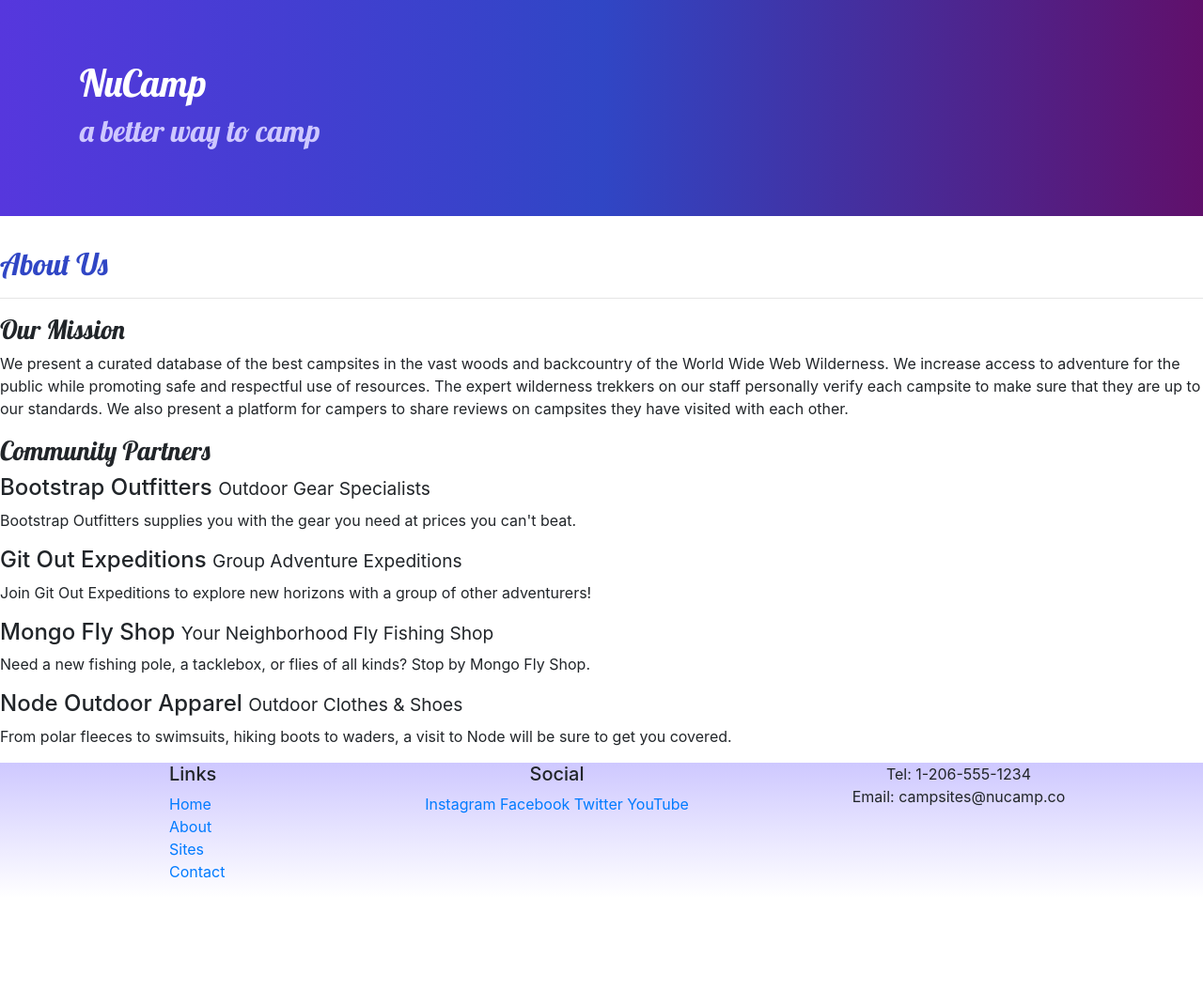
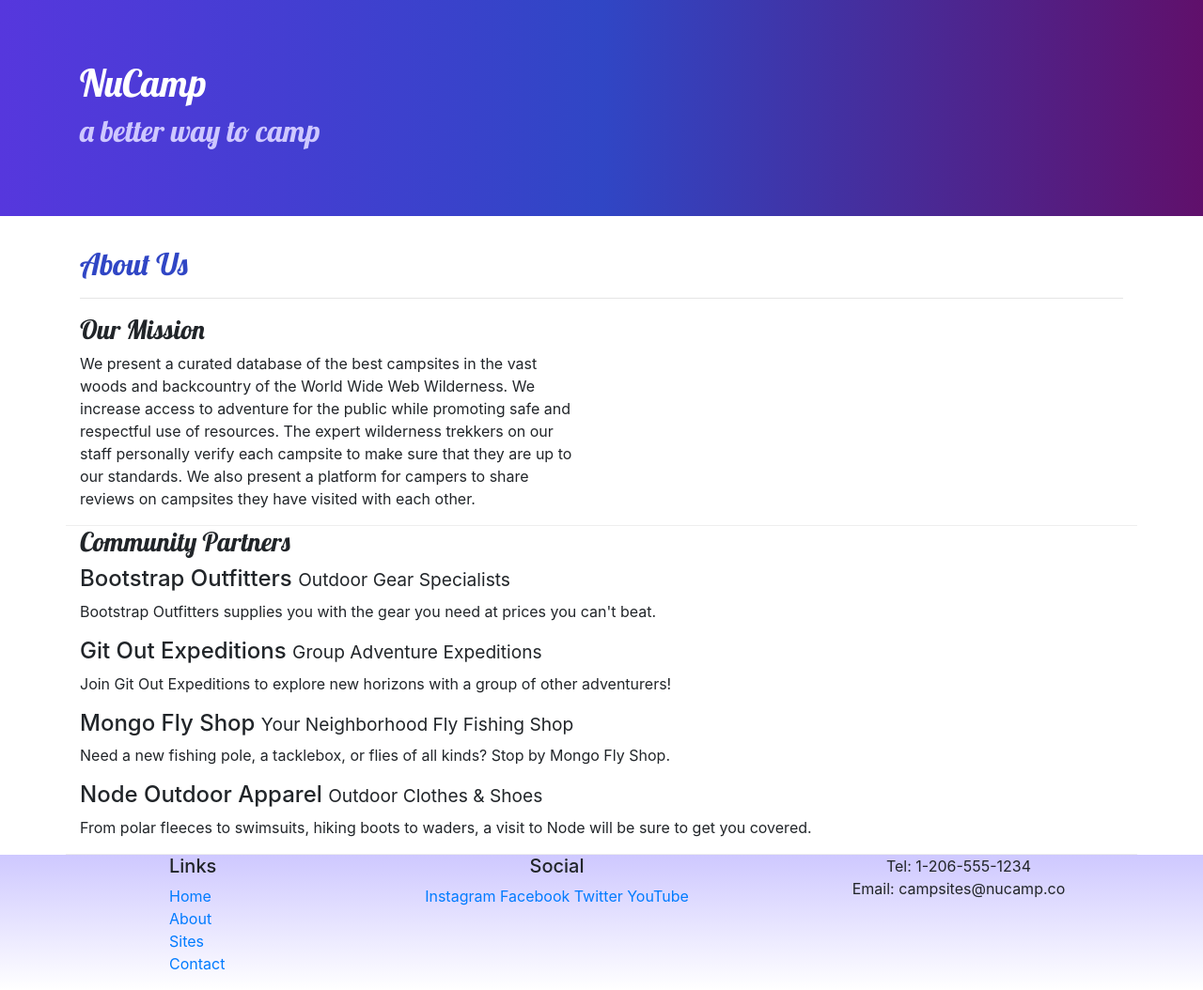
Before and after one commit to Developer-AaronB/Nucamp-Bootstrap, a website: page aboutus.html in a window 1280 px wide. Shown: the whole page at 94% size. Before the commit the page ends 956 px from the top, so only its background shows below. Drawn offline with nearby package versions, Linux system fonts and the light colour scheme.

Commit message:
Task 1-3 Week 1 workshop

```diff
--- a/aboutus.html
+++ b/aboutus.html
@@ -25,16 +25,16 @@
         </div>
     </header>
 
-    <div>
-        <div>
-            <div>
+    <div class="container">
+        <div class="row">
+            <div class="col">
                 <h2>About Us</h2>
                 <hr />
             </div>
         </div>
 
-        <div>
-            <div>
+        <div class="row row-content">
+            <div class="col-sm-6">
                 <h3>Our Mission</h3>
                 <p>We present a curated database of the best campsites in the vast woods and backcountry of the World
                     Wide Web Wilderness. We increase access to adventure for the public while promoting safe and
@@ -44,17 +44,17 @@
             </div>
         </div>
 
-        <div>
-            <div>
+        <div class="row row-content">
+            <div class="col">
                 <h3>Community Partners</h3>
                 <h4>Bootstrap Outfitters <small>Outdoor Gear Specialists</small></h4>
-                <p>Bootstrap Outfitters supplies you with the gear you need at prices you can't beat.</p>
+                <p class="d-none d-sm-block">Bootstrap Outfitters supplies you with the gear you need at prices you can't beat.</p>
                 <h4>Git Out Expeditions <small>Group Adventure Expeditions</small></h4>
-                <p>Join Git Out Expeditions to explore new horizons with a group of other adventurers!</p>
+                <p class="d-none d-sm-block">Join Git Out Expeditions to explore new horizons with a group of other adventurers!</p>
                 <h4>Mongo Fly Shop <small>Your Neighborhood Fly Fishing Shop</small></h4>
-                <p>Need a new fishing pole, a tacklebox, or flies of all kinds? Stop by Mongo Fly Shop.</p>
+                <p class="d-none d-sm-block">Need a new fishing pole, a tacklebox, or flies of all kinds? Stop by Mongo Fly Shop.</p>
                 <h4>Node Outdoor Apparel <small>Outdoor Clothes & Shoes</small></h4>
-                <p>From polar fleeces to swimsuits, hiking boots to waders, a visit to Node will be sure to get you
+                <p class="d-none d-sm-block">From polar fleeces to swimsuits, hiking boots to waders, a visit to Node will be sure to get you
                     covered.</p>
             </div>
         </div>
```
Also changed, not shown: index.html (+4 -4 lines).
